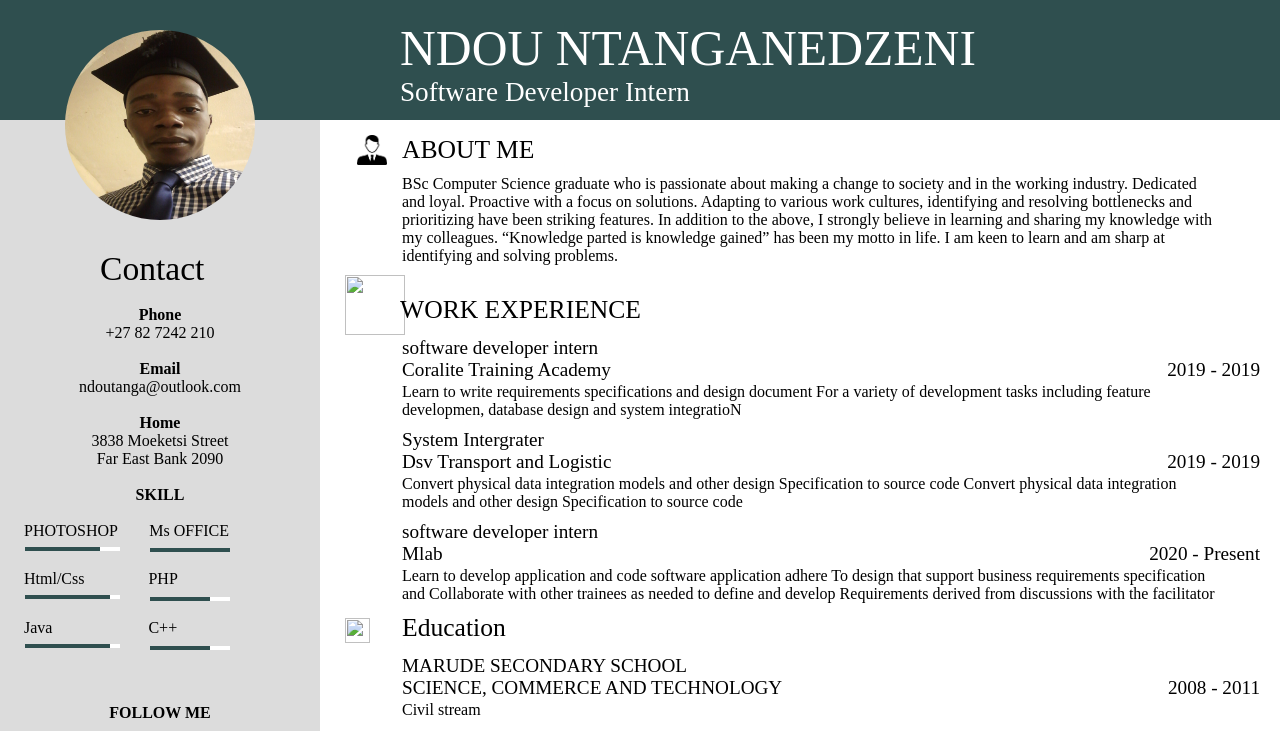
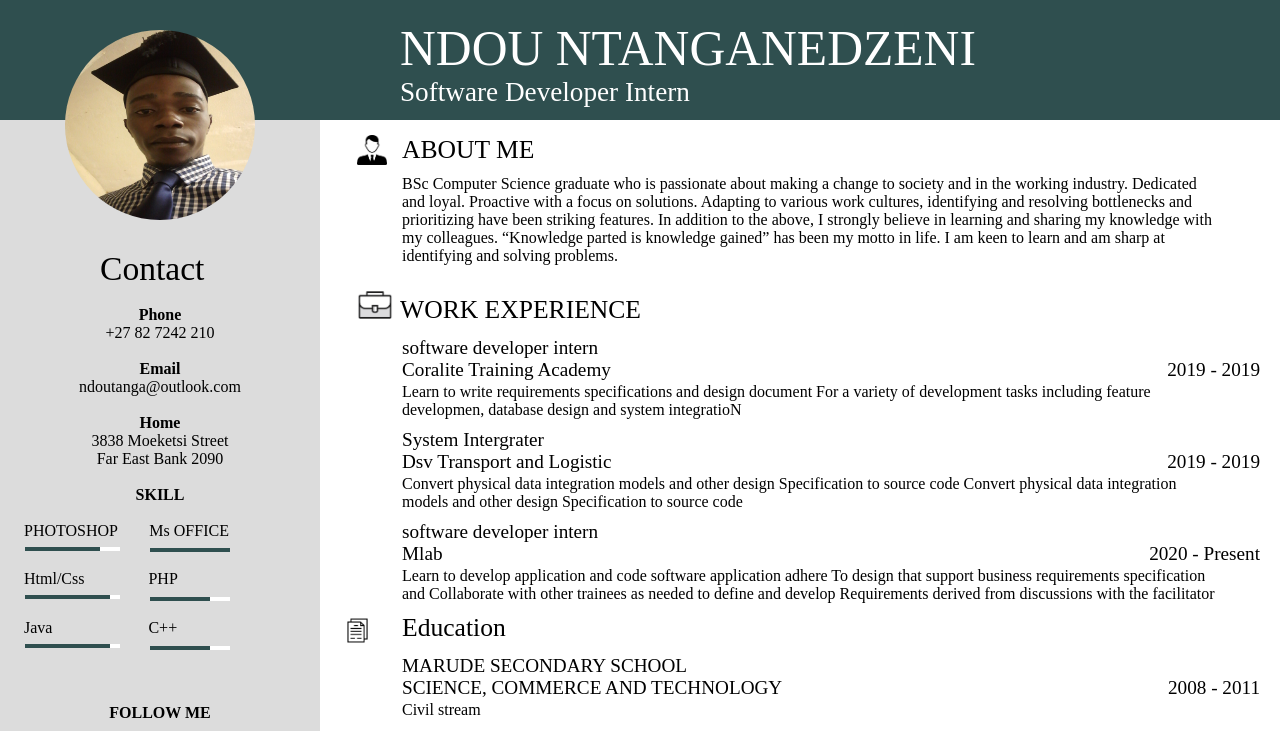
Before and after one commit to ndoutanga/ndoutanga.github.io, a plain HTML site: page index.html in a window 1280 px wide. Shown: the top 731 px of the page. Drawn offline with Linux system fonts and the light colour scheme.

Commit message:
Update index.html

```diff
--- a/index.html
+++ b/index.html
@@ -100,7 +100,7 @@
 
 			<div class = "about_icon">
 
-					<img class = "about_icon" src = "img/about.jpg">
+					<img class = "about_icon" src = "img/about.PNG">
 			</div>
 
 			<div class = "about_title">
@@ -118,7 +118,7 @@
 
 			<div class = "work_icon">
 
-					<img class = "work_icon" src = "img/experience.jpg">
+					<img class = "work_icon" src = "img/experience.PNG">
 			</div>
 
 
@@ -185,7 +185,7 @@
 
 			<div class = "education_icon">
 
-					<img class = "education_icon1" src = "img/education.jpg">
+					<img class = "education_icon1" src = "img/education.PNG">
 			</div>
 
 
```
